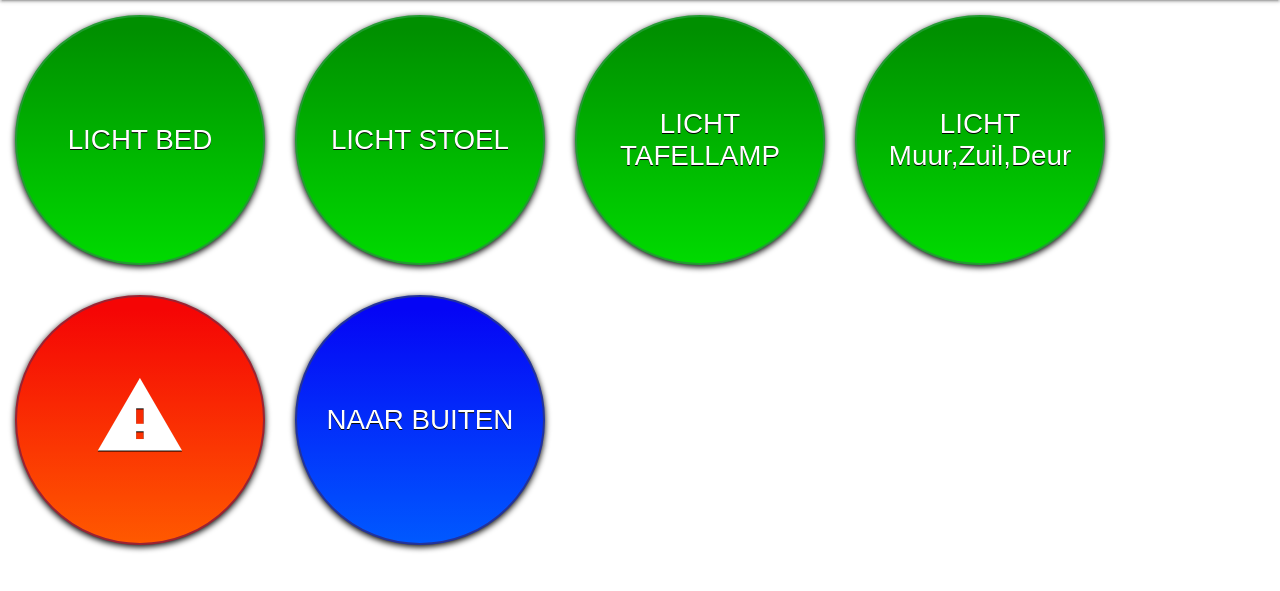
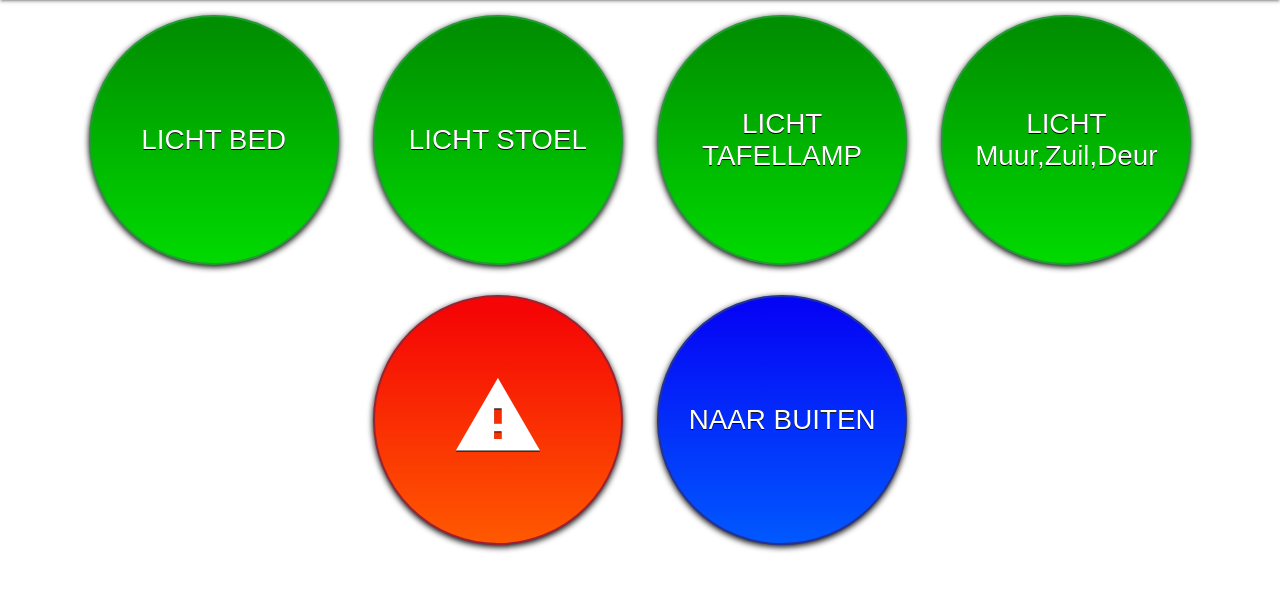
Before and after one commit to BW155/System-Automation, a Flask app: page / in a window 1280 px wide. Shown: the part 64-655 px from the top of the page. Run offline with Flask 2, Linux system fonts and the light colour scheme; parts of the project's set-up code (start-up, migrations or seed data) failed here and were passed over.

Commit message:
fixed button allignment

```diff
--- a/front-end/static/css/index.css
+++ b/front-end/static/css/index.css
@@ -30,8 +30,8 @@
 	padding:32px 20px;
 	text-decoration:none;
 	text-shadow:0px 1px 0px #010300;
-    height: 30vw;
-    width: 30vw;
+    height: 35vw;
+    width: 35vw;
     max-width: 250px;
     max-height: 250px;
 }
@@ -90,11 +90,12 @@ button > i {
 }
 
 .button-holder > button {
-    float: left;
+    display: inline-block;
+    vertical-align: top;
     margin: 15px;
 }
 .button-holder {
-    float: left;
+    display: block;
     text-align: center;
     width: 100%;
 }
--- a/front-end/system_automation/methods.py
+++ b/front-end/system_automation/methods.py
@@ -1,3 +1,5 @@
+import time
+
 import flask
 from flask_login import login_required, login_user, logout_user, current_user
 
@@ -6,6 +8,10 @@
 import system_automation.objects as objects
 from .api import notifications
 from .utility import roles_allowed
+
+@app.context_processor
+def inject_cur_time():
+    return {"cur_time": time.time()}
 
 @app.route("/")
 def index():
--- a/front-end/templates/base.html
+++ b/front-end/templates/base.html
@@ -86,12 +86,12 @@
         {% endblock %}
     </div>
     <!--JavaScript at end of body for optimized loading-->
+    <script src="/static/js/jquery-3.4.1.min.js"></script>
     <script type="text/javascript" src="/static/js/materialize.min.js"></script>
-    <script src="/static/js/jquery-3.4.1.min.js"></script>
     <script>
         document.addEventListener('DOMContentLoaded', function() {
             var elems = document.querySelectorAll('.modal');
-            var instances = M.Modal.init(elems, null);
+            var instances = M.Modal.init(elems, {dismissible: false});
             elems = document.querySelectorAll('.sidenav');
             instances = M.Sidenav.init(elems, null);
             setTimeout(function() {
--- a/front-end/templates/index.html
+++ b/front-end/templates/index.html
@@ -1,14 +1,12 @@
 {% extends "base.html" %}
 {% block content %}
-<link rel="stylesheet" href="/static/css/index.css"/>
+<link rel="stylesheet" href="/static/css/index.css?version={{cur_time}}"/>
 
-<div class="button-holder">
+<div class="button-holder center">
     <button class="int-button green-button" onclick="onButtonClick([1], 'led')">LICHT BED</button>
     <button class="int-button green-button" onclick="onButtonClick([2], 'led')">LICHT STOEL</button>
     <button class="int-button green-button" onclick="onButtonClick([3], 'led')">LICHT TAFELLAMP</button>
     <button class="int-button green-button" onclick="onButtonClick([4, 5], 'led'); onButtonClick([7], 'led1');">LICHT Muur,Zuil,Deur</button>
-</div>
-<div class="button-holder">
     <button class="int-button red-button" onclick="onNotifButtonClick(0)"><i class="material-icons">warning</i></button>
     <button class="int-button blue-button" onclick="onNotifButtonClick(1)">NAAR BUITEN</button>
 </div>
```
Also changed, not shown: front-end/templates/parent_interface.html (+28 -7 lines).
